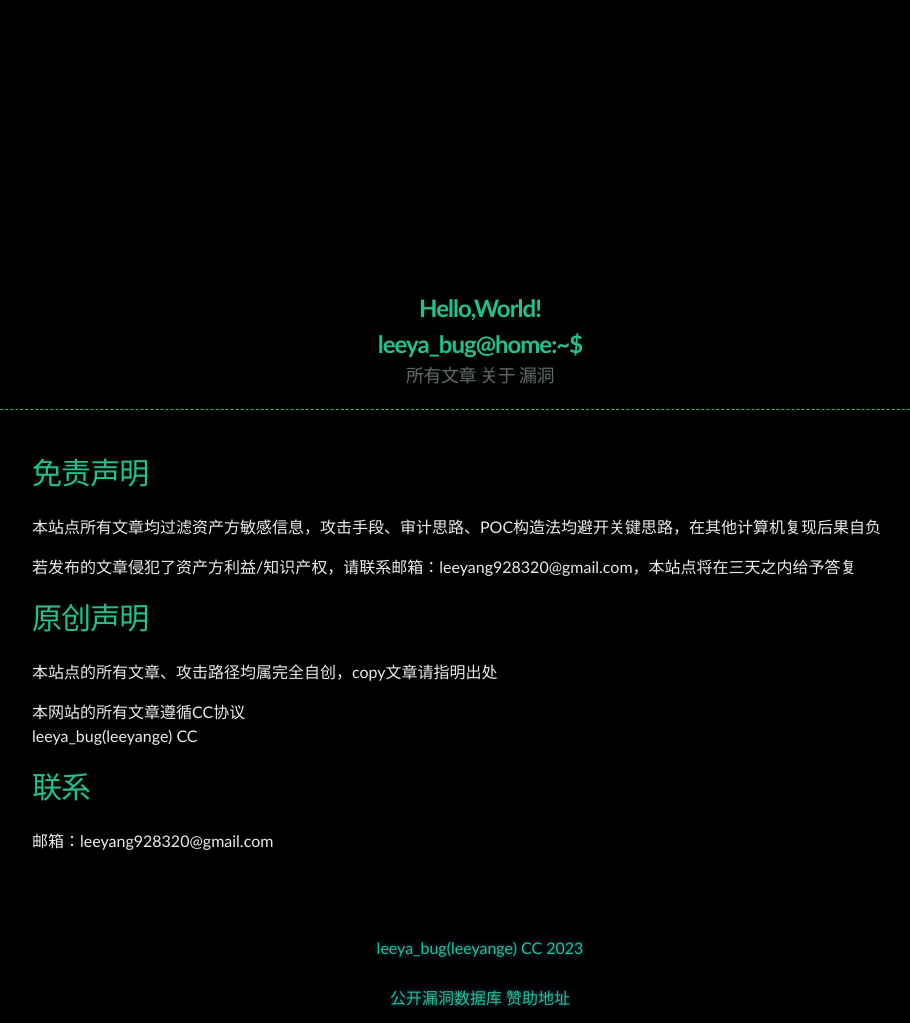
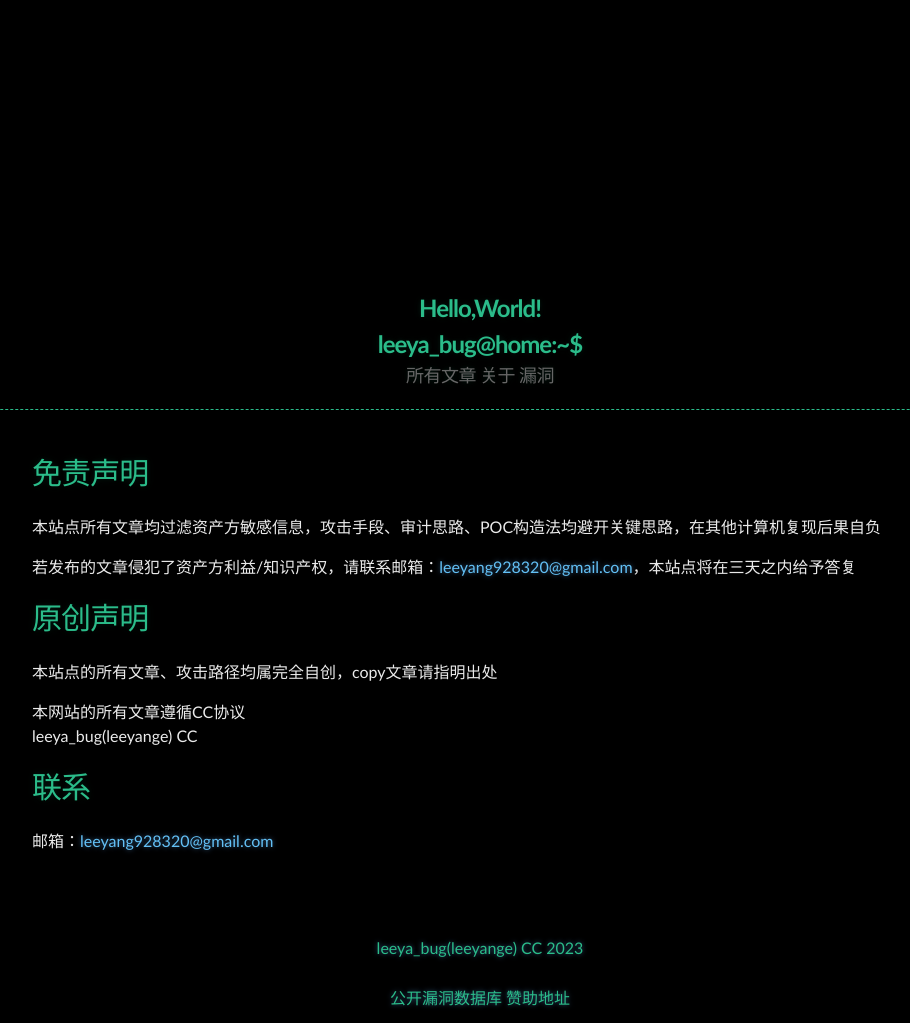
Before and after one commit to Leeyangee/leeyangee.github.io, a Jekyll site: the page built from about.md, in a window 1280 px wide. Shown: the whole page, without its empty margins (160-1070 px from the left). Built offline with Jekyll 4.4.1, drawn with Linux system fonts in a browser that asks for light colours; part of the change alters nothing that is shown.

```diff
--- a/about.md
+++ b/about.md
@@ -7,7 +7,7 @@ title: 关于
 
 本站点所有文章均过滤资产方敏感信息，攻击手段、审计思路、POC构造法均避开关键思路，在其他计算机复现后果自负
 
-若发布的文章侵犯了资产方利益/知识产权，请联系邮箱：leeyang928320@gmail.com，本站点将在三天之内给予答复
+若发布的文章侵犯了资产方利益/知识产权，请联系邮箱：<a href="mailto:leeyang928320@gmail.com">leeyang928320@gmail.com</a>，本站点将在三天之内给予答复
 
 # [](#header-1)原创声明
 
@@ -18,4 +18,4 @@ leeya_bug(leeyange) CC
 
 # [](#header-1)联系
 
-邮箱：leeyang928320@gmail.com
+邮箱：<a href="mailto:leeyang928320@gmail.com">leeyang928320@gmail.com</a>
```
